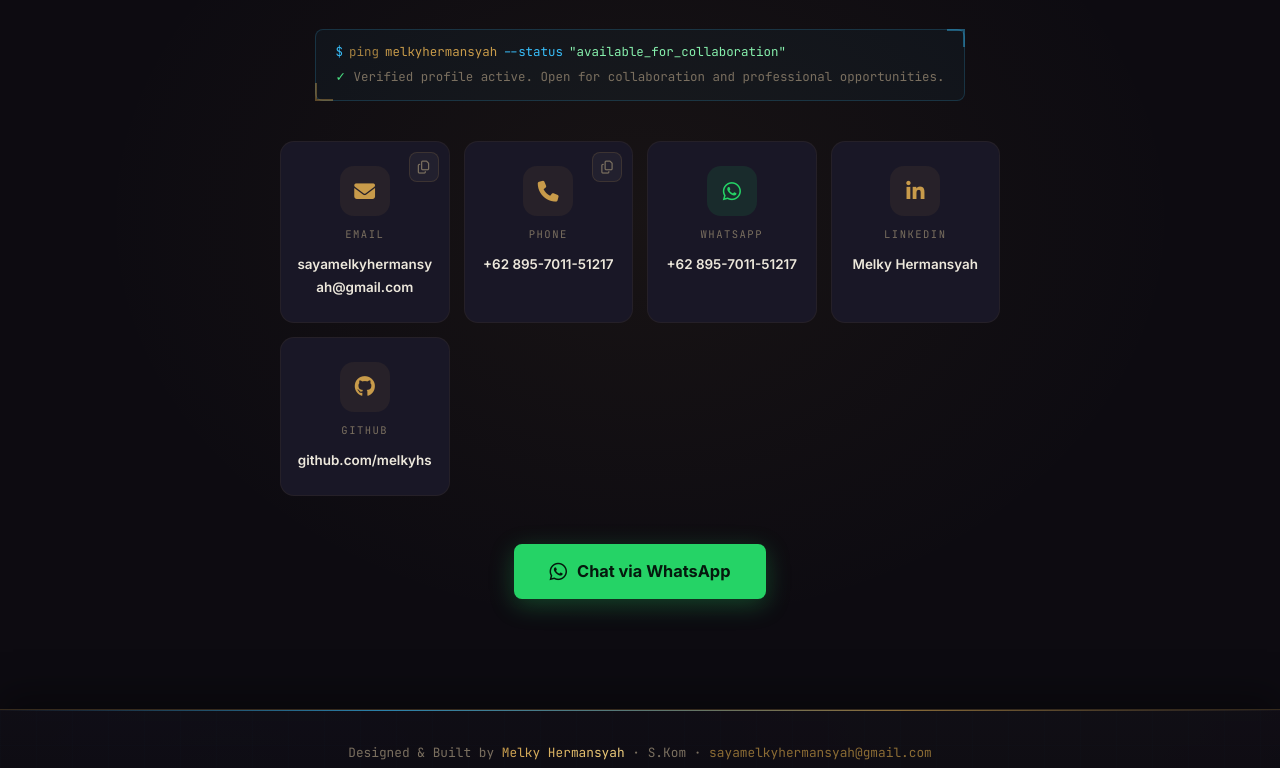
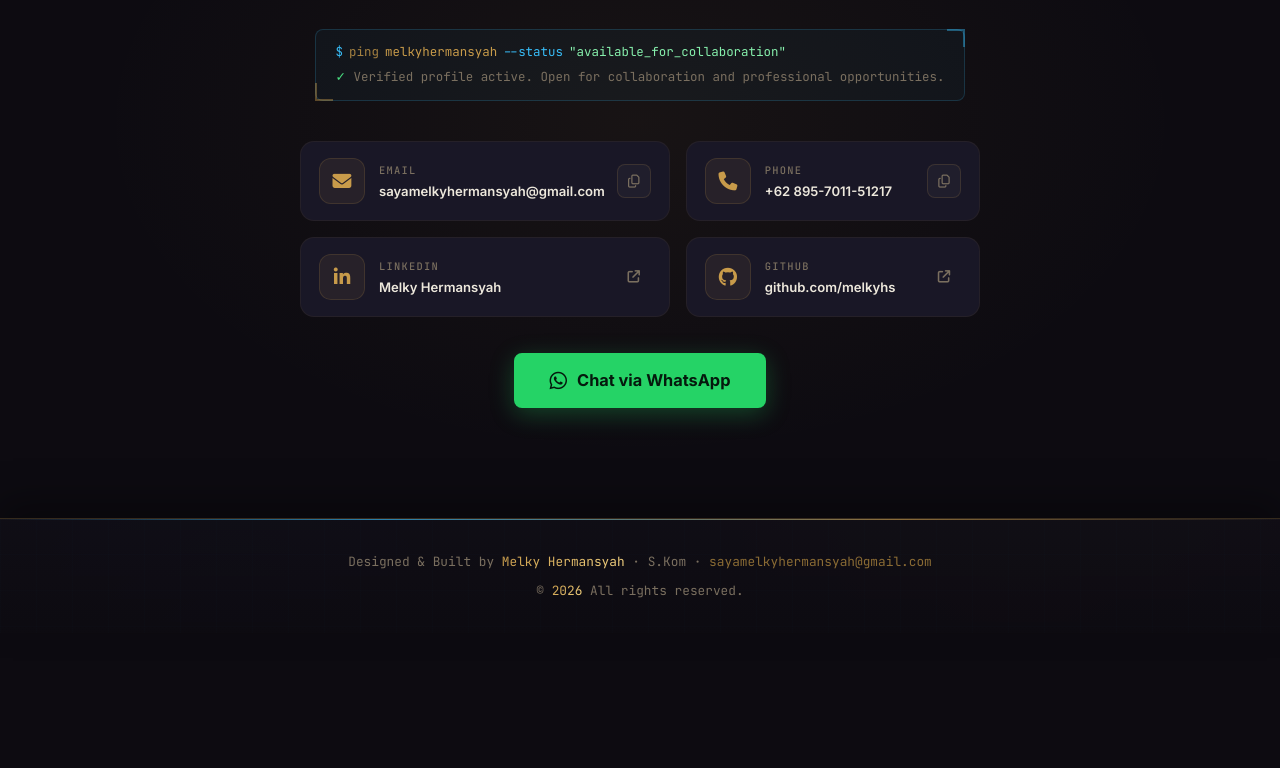
Before and after one commit to melkyhs/melkyhs.github.io, a plain HTML site: page index.html in a window 1280 px wide. Shown: the part 7323-8091 px from the top of the page. After the commit the page ends 7956 px from the top, so only its background shows below. Drawn offline with nearby package versions, Linux system fonts and the light colour scheme; animation ran at ten frames a second; a web font is replaced by a local one.

Commit message:
fix: improve contact cards layout, remove redundant WhatsApp card, and align education section background

```diff
--- a/index.html
+++ b/index.html
@@ -655,8 +655,10 @@
               <div class="contact-card-icon">
                 <i class="fas fa-envelope"></i>
               </div>
+              <div class="contact-card-info">
                 <span class="contact-card-label">Email</span>
-              <span class="contact-card-value">sayamelkyhermansyah@gmail.com</span>
+                <span class="contact-card-value" title="sayamelkyhermansyah@gmail.com">sayamelkyhermansyah@gmail.com</span>
+              </div>
             </a>
             <button class="copy-btn" data-copy="sayamelkyhermansyah@gmail.com" aria-label="Copy Email" title="Copy to clipboard">
               <i class="far fa-copy"></i>
@@ -668,8 +670,10 @@
               <div class="contact-card-icon">
                 <i class="fas fa-phone"></i>
               </div>
+              <div class="contact-card-info">
                 <span class="contact-card-label">Phone</span>
                 <span class="contact-card-value">+62 895-7011-51217</span>
+              </div>
             </a>
             <button class="copy-btn" data-copy="+62895701151217" aria-label="Copy Phone" title="Copy to clipboard">
               <i class="far fa-copy"></i>
@@ -677,22 +681,17 @@
           </div>
 
           <div class="contact-card">
-            <a href="https://wa.me/62895701151217?text=Halo%20Melky,%20saya%20tertarik%20dengan%20profil%20Anda" target="_blank" rel="noopener noreferrer" class="contact-card-link">
-              <div class="contact-card-icon whatsapp-icon">
-                <i class="fab fa-whatsapp"></i>
-              </div>
-              <span class="contact-card-label">WhatsApp</span>
-              <span class="contact-card-value">+62 895-7011-51217</span>
-            </a>
-          </div>
-
-          <div class="contact-card">
             <a href="https://linkedin.com/in/melkyhermansyah" target="_blank" rel="noopener noreferrer" class="contact-card-link">
               <div class="contact-card-icon">
                 <i class="fab fa-linkedin-in"></i>
               </div>
+              <div class="contact-card-info">
                 <span class="contact-card-label">LinkedIn</span>
                 <span class="contact-card-value">Melky Hermansyah</span>
+              </div>
+              <span class="contact-card-arrow" aria-hidden="true">
+                <i class="fas fa-arrow-up-right-from-square"></i>
+              </span>
             </a>
           </div>
 
@@ -701,8 +700,13 @@
               <div class="contact-card-icon">
                 <i class="fab fa-github"></i>
               </div>
+              <div class="contact-card-info">
                 <span class="contact-card-label">GitHub</span>
                 <span class="contact-card-value">github.com/melkyhs</span>
+              </div>
+              <span class="contact-card-arrow" aria-hidden="true">
+                <i class="fas fa-arrow-up-right-from-square"></i>
+              </span>
             </a>
           </div>
         </div>
--- a/styles.css
+++ b/styles.css
@@ -1456,6 +1456,20 @@ body::before {
 .pt-brace,
 .pt-bracket     { color: var(--text-muted); }
 
+/* ===== EDUCATION ===== */
+.education-section {
+  background: var(--bg-surface);
+  position: relative;
+}
+
+.education-section::before {
+  content: '';
+  position: absolute;
+  inset: 0;
+  background: radial-gradient(ellipse at 20% 80%, rgba(200, 155, 74, 0.04), transparent 50%);
+  pointer-events: none;
+}
+
 /* ===== INTERESTS ===== */
 .interests-section {
   background: var(--bg-surface);
@@ -1605,40 +1619,56 @@ body::before {
 
 .contact-cards {
   display: grid;
-  grid-template-columns: repeat(auto-fit, minmax(160px, 1fr));
-  gap: 14px;
-  margin-bottom: 48px;
+  grid-template-columns: repeat(2, 1fr);
+  gap: 16px;
+  max-width: 680px;
+  margin: 0 auto 36px;
 }
 
 .contact-card {
   background: var(--bg-card);
   border: 1px solid var(--border);
   border-radius: var(--radius-lg);
-  padding: 24px 16px;
+  padding: 16px 18px;
   transition: var(--transition);
   display: flex;
-  flex-direction: column;
-  align-items: center;
-  gap: 10px;
+  align-items: center;
+  justify-content: space-between;
+  gap: 12px;
+  position: relative;
+  min-height: 80px;
+  text-align: left;
 }
 
 .contact-card:hover {
   border-color: var(--border-accent);
   transform: translateY(-3px);
-  box-shadow: 0 12px 36px rgba(0, 0, 0, 0.3), var(--shadow-glow);
+  box-shadow: 0 10px 32px rgba(0, 0, 0, 0.35), var(--shadow-glow);
   background: var(--bg-card-hover);
 }
 
+.contact-card-link {
+  display: flex;
+  align-items: center;
+  gap: 14px;
+  flex: 1;
+  min-width: 0;
+  color: inherit;
+  text-decoration: none;
+}
+
 .contact-card-icon {
-  width: 50px;
-  height: 50px;
-  border-radius: 14px;
+  width: 46px;
+  height: 46px;
+  border-radius: 12px;
   background: rgba(200, 155, 74, 0.08);
+  border: 1px solid rgba(200, 155, 74, 0.16);
   display: flex;
   align-items: center;
   justify-content: center;
-  font-size: 1.3rem;
+  font-size: 1.18rem;
   color: var(--accent);
+  flex-shrink: 0;
   transition: var(--transition);
 }
 
@@ -1648,43 +1678,40 @@ body::before {
   box-shadow: 0 4px 18px var(--accent-glow);
 }
 
+.contact-card-info {
+  display: flex;
+  flex-direction: column;
+  gap: 3px;
+  min-width: 0;
+  flex: 1;
+  overflow: hidden;
+}
+
 .contact-card-label {
   font-family: 'JetBrains Mono', monospace;
-  font-size: 0.66rem;
+  font-size: 0.65rem;
   color: var(--text-muted);
   text-transform: uppercase;
-  letter-spacing: 0.14em;
+  letter-spacing: 0.12em;
+  font-weight: 500;
 }
 
 .contact-card-value {
-  font-size: 0.84rem;
+  font-size: 0.82rem;
   font-weight: 600;
   color: var(--text-primary);
-  word-break: break-all;
-}
-
-.contact-card.has-copy {
-  position: relative;
-}
-
-.contact-card-link {
-  display: flex;
-  flex-direction: column;
-  align-items: center;
-  gap: 10px;
-  width: 100%;
-  color: inherit;
+  white-space: nowrap;
+  overflow: hidden;
+  text-overflow: ellipsis;
+  line-height: 1.3;
 }
 
 .copy-btn {
-  position: absolute;
-  top: 10px;
-  right: 10px;
-  width: 30px;
-  height: 30px;
+  width: 34px;
+  height: 34px;
   border-radius: 8px;
   border: 1px solid var(--border-mid);
-  background: rgba(255, 255, 255, 0.04);
+  background: rgba(255, 255, 255, 0.03);
   color: var(--text-muted);
   display: flex;
   align-items: center;
@@ -1692,13 +1719,13 @@ body::before {
   cursor: pointer;
   font-size: 0.82rem;
   transition: var(--transition);
-  z-index: 2;
+  flex-shrink: 0;
 }
 
 .copy-btn:hover {
-  background: var(--bg-card-hover);
+  background: rgba(200, 155, 74, 0.15);
   color: var(--accent);
-  border-color: var(--border-accent);
+  border-color: var(--accent);
   transform: scale(1.08);
 }
 
@@ -1708,15 +1735,22 @@ body::before {
   border-color: rgba(74, 222, 128, 0.5);
 }
 
-.contact-card-icon.whatsapp-icon {
-  color: #25D366;
-  background: rgba(37, 211, 102, 0.1);
-}
-
-.contact-card:hover .contact-card-icon.whatsapp-icon {
-  background: #25D366;
-  color: #06190D;
-  box-shadow: 0 4px 18px rgba(37, 211, 102, 0.4);
+.contact-card-arrow {
+  width: 34px;
+  height: 34px;
+  border-radius: 8px;
+  display: flex;
+  align-items: center;
+  justify-content: center;
+  color: var(--text-muted);
+  font-size: 0.78rem;
+  transition: var(--transition);
+  flex-shrink: 0;
+}
+
+.contact-card:hover .contact-card-arrow {
+  color: var(--accent);
+  transform: translate(2px, -2px);
 }
 
 .contact-cta-wrapper {
@@ -2078,11 +2112,14 @@ footer a:hover { color: var(--accent); }
   .contact-cards {
     grid-template-columns: 1fr;
     gap: 10px;
-    margin-bottom: 34px;
+    margin-bottom: 28px;
+    max-width: 100%;
   }
 
   .contact-card {
-    padding: 18px 14px;
+    width: 100%;
+    padding: 13px 15px;
+    min-height: 68px;
   }
 
   .contact-wrapper .btn.btn-primary {
@@ -2153,6 +2190,10 @@ footer a:hover { color: var(--accent); }
     min-height: 54px;
   }
 
+  .contact-card-value {
+    font-size: 0.76rem;
+  }
+
   .project-featured {
     padding: 22px;
   }
```
Lines whose indentation alone changed are shown as unchanged.
